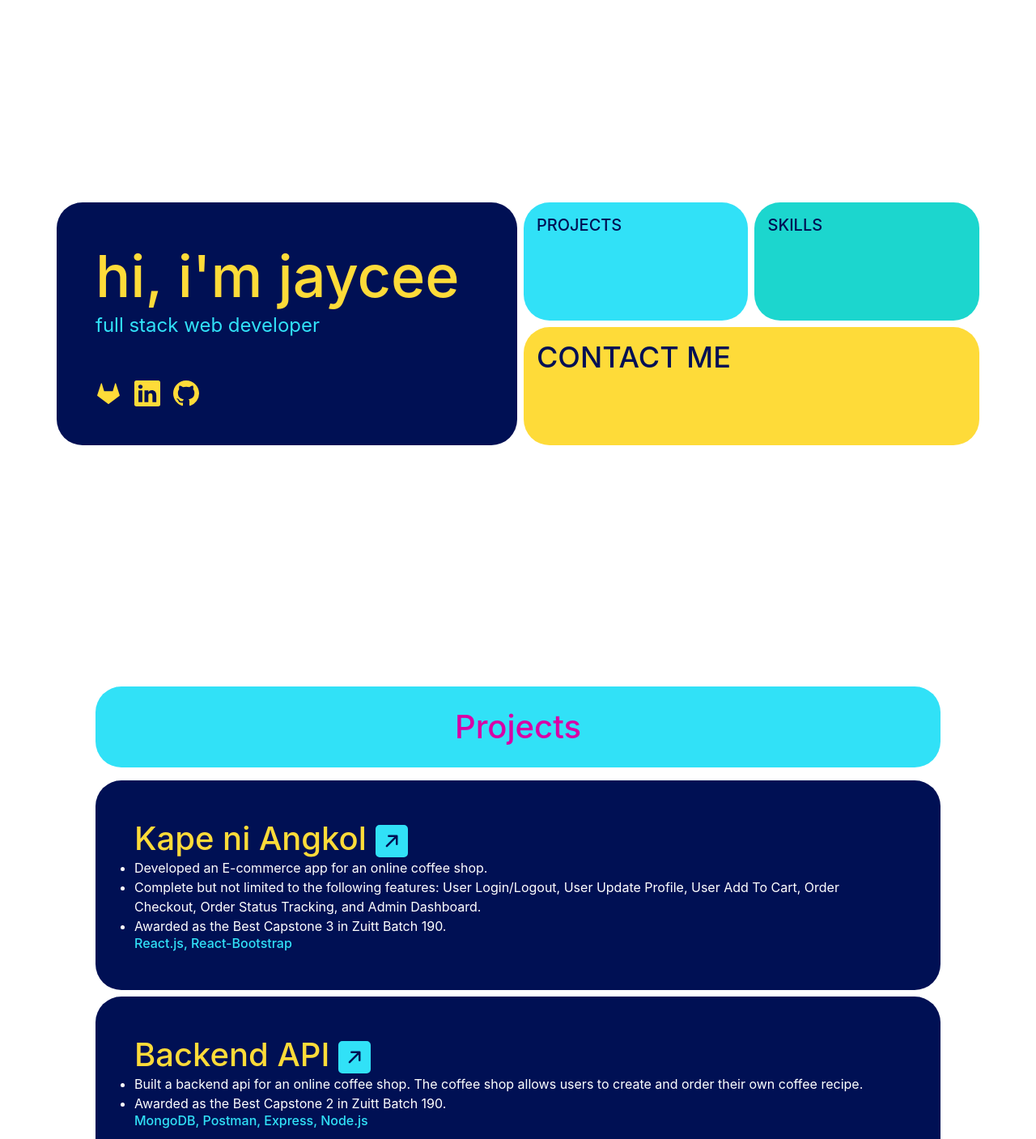
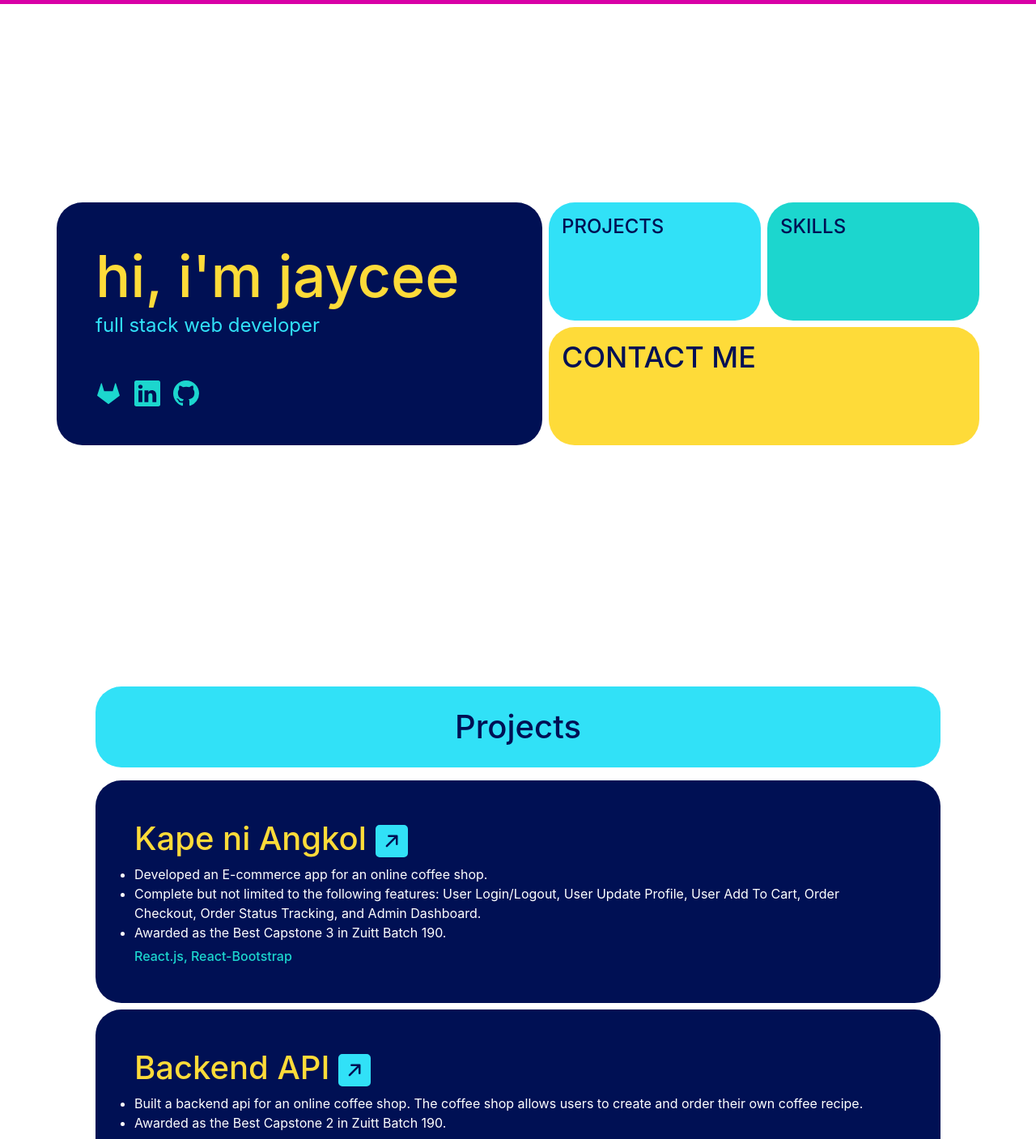
Before and after one commit to jclumingkit/portfolio, a React (Create React App) app: page / in a window 1280 px wide. Shown: the top 1407 px of the page at 81% size. Built offline with nearby package versions, Linux system fonts and the light colour scheme.

Commit message:
added animations using framer motion

```diff
--- a/package.json
+++ b/package.json
@@ -8,6 +8,7 @@
     "@testing-library/react": "^13.4.0",
     "@testing-library/user-event": "^13.5.0",
     "bootstrap": "^5.2.1",
+    "framer-motion": "^7.5.1",
     "react": "^18.2.0",
     "react-bootstrap": "^2.5.0",
     "react-dom": "^18.2.0",
--- a/src/components/Hero/Hero.js
+++ b/src/components/Hero/Hero.js
@@ -1,10 +1,15 @@
+import './styles.css';
+
 import { Stack } from 'react-bootstrap';
 import { RiGitlabFill } from 'react-icons/ri';
 import { BsLinkedin, BsGithub } from 'react-icons/bs';
-import './styles.css';
+import { motion } from "framer-motion";
+
+// functions
+import animateDiv from './animate';
 
 export default function Hero({refProps}) {
-    const handleScrollTo = (idx) => refProps.current[idx].scrollIntoView({ behavior: 'smooth', block: 'start' });
+    const handleScrollTo = (idx) => refProps.current[idx].scrollIntoView({ behavior: 'smooth' });
 
     return(
         <div
@@ -16,7 +21,11 @@ export default function Hero({refProps}) {
                 align-items-center
                 gap-2"
             >
-
+                <motion.div
+                    variants={animateDiv(0)}
+                    initial="hidden"
+                    animate="show"
+                >
                     <div
                     className="module
                         d-flex
@@ -31,15 +40,29 @@ export default function Hero({refProps}) {
                             <h1>hi, i'm jaycee</h1>
                             <p className="text-neonBlue">full stack web developer</p>
                         </div>
-                <div className="text-goldenYellow">
+                        <div>
                             <Stack direction="horizontal" gap={3}>
+                                <a href={`https://gitlab.com/lumingkit-juancarlos`}>
+                                    <span className="text-pastelGreen">
                                         <RiGitlabFill size={32} />
+                                    </span>
+                                </a>
+                                <a href={`https://www.linkedin.com/in/jclumingkit`}>
+                                    <span className="text-pastelGreen">
                                         <BsLinkedin size={32} />
+                                    </span>
+                                </a>
+                                <a href={`https://github.com/jclumingkit`}>
+                                    <span className="text-pastelGreen">
                                         <BsGithub size={32} />
+                                    </span>
+                                </a>
+
+
                             </Stack>
                         </div>
                     </div>
-
+                </motion.div>
             <div
                 className="module
                     d-flex
@@ -49,37 +72,53 @@ export default function Hero({refProps}) {
                 <div className="h-50
                     d-flex gap-2"
                 >
-                    <div
-                        className="w-50
+                    <motion.div
+                        className="
+                            w-50
                             p-3
                             rounded-5
                             bg-neonBlue
-                        text-darkBlue"
+                            text-darkBlue
+                        "
                         onClick={() => handleScrollTo(0)}
+                        variants={animateDiv(0.75)}
+                        initial="hidden"
+                        animate="show"
                     >
-                        <h5>PROJECTS</h5>
-                    </div>
-                    <div
-                        className="w-50
+                        <h4>PROJECTS</h4>
+                    </motion.div>
+                    <motion.div
+                        className="
+                            w-50
                             p-3
                             rounded-5
                             bg-pastelGreen
-                        text-darkBlue"
+                            text-darkBlue
+                        "
+                        onClick={() => handleScrollTo(1)}
+                        variants={animateDiv(1.25)}
+                        initial="hidden"
+                        animate="show"
                     >
-                        <h5>SKILLS</h5>
+                        <h4>SKILLS</h4>
+                    </motion.div>
                 </div>
-                </div>
-                <div
-                    className="h-50
+                <motion.div
+                        className="
+                            h-50
                             p-3
                             rounded-5
                             bg-goldenYellow
-                    text-darkBlue"
+                            text-darkBlue
+                        "
+                        onClick={() => handleScrollTo(2)}
+                        variants={animateDiv(1.75)}
+                        initial="hidden"
+                        animate="show"
                 >
                     <h1 style={{ fontSize: "36px" }}>CONTACT ME</h1>
+                </motion.div>
             </div>
-            </div>
-
         </div>
     )
 }
--- /dev/null
+++ b/src/components/Hero/animate.js
@@ -0,0 +1,20 @@
+const animateDiv = (delay) => {
+    const moduleDiv = {
+        hidden: { x: -100, opacity: 0 },
+        show: {
+            x: 0,
+            opacity: 1,
+            transition: {
+                duration: 1.5,
+                ease: 'easeIn',
+                delay: delay,
+                type: 'spring',
+                stiffness: 50
+            }
+        }
+    }
+
+    return moduleDiv;
+}
+
+export default animateDiv;
--- a/src/components/Hero/styles.css
+++ b/src/components/Hero/styles.css
@@ -7,6 +7,9 @@
     width: 300px;
     height: 300px;
     cursor: pointer;
+    display: flex;
+    flex-direction: column;
+    gap: 2;
 }
 
 .module h1 {
--- a/src/components/Projects/Projects.js
+++ b/src/components/Projects/Projects.js
@@ -1,47 +1,16 @@
-import { useEffect, useState } from 'react';
-import { Container, Row, Col } from 'react-bootstrap';
-import { BsFillArrowUpRightSquareFill } from 'react-icons/bs';
-
 import './styles.css';
 import projects from './data';
 
+import { useRef } from 'react';
+import { motion, useInView } from "framer-motion";
+import { Container, Row } from 'react-bootstrap';
+import { BsFillArrowUpRightSquareFill } from 'react-icons/bs';
+
+import animateCol from './animate';
 
 export default function Projects({refProps}) {
-    const [projectsData, setProjectsData] = useState('');
-
-    function handleData() {
-        setProjectsData(projects.map(({title, description, path, tech}, index) => {
-            return(
-                <Col
-                    key={index}
-                    className="bg-darkBlue
-                    text-white
-                    rounded-5
-                    p-5"
-                >
-                    <a href={path}>
-                        <h1 className="text-goldenYellow">
-                            {title}
-                            <span className="text-neonBlue"> <BsFillArrowUpRightSquareFill /></span>
-                        </h1>
-                    </a>
-                    <ul>
-                        {   description.map((line, index) => {
-                                return(
-                                    <li key={index}>{line}</li>
-                                )
-                            })
-                        }
-                    </ul>
-                    <h6 className="text-neonBlue">{tech.join(", ")}</h6>
-                </Col>
-            )
-        }))
-    }
-
-    useEffect(() => {
-        handleData();
-    }, [])
+    const ref = useRef(null);
+    const isInView = useInView(ref, { once: true });
 
     return(
         <Container
@@ -58,17 +27,22 @@ export default function Projects({refProps}) {
                     w-100
                     justify-content-center"
             >
-                <Col
-                    className="d-flex
+                <motion.div
+                    className="col
+                    d-flex
                     justify-content-center
                     align-items-center
                     bg-neonBlue
                     rounded-5"
                     style={{ height: "100px" }}
+                    variants={animateCol(0)}
+                    initial="hidden"
+                    animate={ isInView ? 'show' : ''}
                 >
-                    <h1 className="text-pink">Projects</h1>
-                </Col>
+                    <h1 className="text-darkBlue">Projects</h1>
+                </motion.div>
             </Row>
+
             <Row
                 className="w-100
                 d-flex
@@ -76,7 +50,39 @@ export default function Projects({refProps}) {
                 gap-2
                 align-items-center"
             >
-                {projectsData}
+                {   projects.map(({title, description, path, tech}, index) => {
+                        return(
+                            <motion.div
+                                key={index}
+                                ref={ref}
+                                className="col
+                                bg-darkBlue
+                                text-white
+                                rounded-5
+                                p-5"
+                                initial="hidden"
+                                variants={animateCol(++index / 1.5)}
+                                animate={ isInView ? 'show' : ''}
+                            >
+                                <a href={path}>
+                                    <h1 className="text-goldenYellow">
+                                        {title}
+                                        <span className="text-neonBlue"> <BsFillArrowUpRightSquareFill /></span>
+                                    </h1>
+                                </a>
+                                <ul className="mt-2">
+                                    {   description.map((line, index) => {
+                                            return(
+                                                <li key={index}>{line}</li>
+                                            )
+                                        })
+                                    }
+                                </ul>
+                                <h6 className="text-pastelGreen mt-2">{tech.join(", ")}</h6>
+                            </motion.div>
+                        )
+                    })
+                }
             </Row>
         </Container>
     )
--- /dev/null
+++ b/src/components/Projects/animate.js
@@ -0,0 +1,20 @@
+const animateCol = (delay) => {
+    const col = {
+        hidden: { y: +100, opacity: 0 },
+        show: {
+            y: 0,
+            opacity: 1,
+            transition: {
+                duration: 1.5,
+                ease: 'easeIn',
+                delay: delay,
+                type: 'spring',
+                stiffness: 50
+            }
+        }
+    }
+
+    return col;
+}
+
+export default animateCol;
--- /dev/null
+++ b/src/components/Utils/ScrollYProgress/ScrollYProgress.js
@@ -0,0 +1,15 @@
+import './styles.css';
+import { motion, useScroll } from "framer-motion";
+
+function ScrollYProgress() {
+    const { scrollYProgress } = useScroll();
+
+    return (
+        <motion.div
+            className="progress-bar"
+            style={{ scaleX: scrollYProgress }}
+        />
+    );
+}
+
+export default ScrollYProgress;
--- /dev/null
+++ b/src/components/Utils/ScrollYProgress/styles.css
@@ -0,0 +1,10 @@
+.progress-bar {
+    position: fixed;
+    top: 0;
+    left: 0;
+    right: 0;
+    height: 5px;
+    background-color: #D800A6;
+    transform-origin: 0%;
+    z-index: 99;
+}
--- a/src/index.css
+++ b/src/index.css
@@ -4,6 +4,7 @@
     margin: 0 !important;
     padding: 0 !important;
     box-sizing: border-box !important;
+    scroll-behavior: smooth;
 }
 
 body {
--- a/src/pages/LandingPage.js
+++ b/src/pages/LandingPage.js
@@ -1,10 +1,13 @@
 import { useRef } from 'react';
 import { Container } from 'react-bootstrap';
 
+// Components
 import Hero from '../components/Hero/Hero';
 import Projects from '../components/Projects/Projects';
 
+// Utils
 import BackToTopButton from '../components/Utils/BackToTopButton/BackToTopButton';
+import ScrollYProgress from '../components/Utils/ScrollYProgress/ScrollYProgress';
 
 function LandingPage() {
     const sectionRef = useRef([]);
@@ -16,6 +19,7 @@ function LandingPage() {
 
 
             <BackToTopButton />
+            <ScrollYProgress />
         </Container>
     );
 }
```
Also changed, not shown: src/components/Utils/BackToTopButton/BackToTopButton.js (+8 -1 lines), 1 other file (tests, documents, lock files or other folders). Lines whose indentation alone changed are shown as unchanged.
